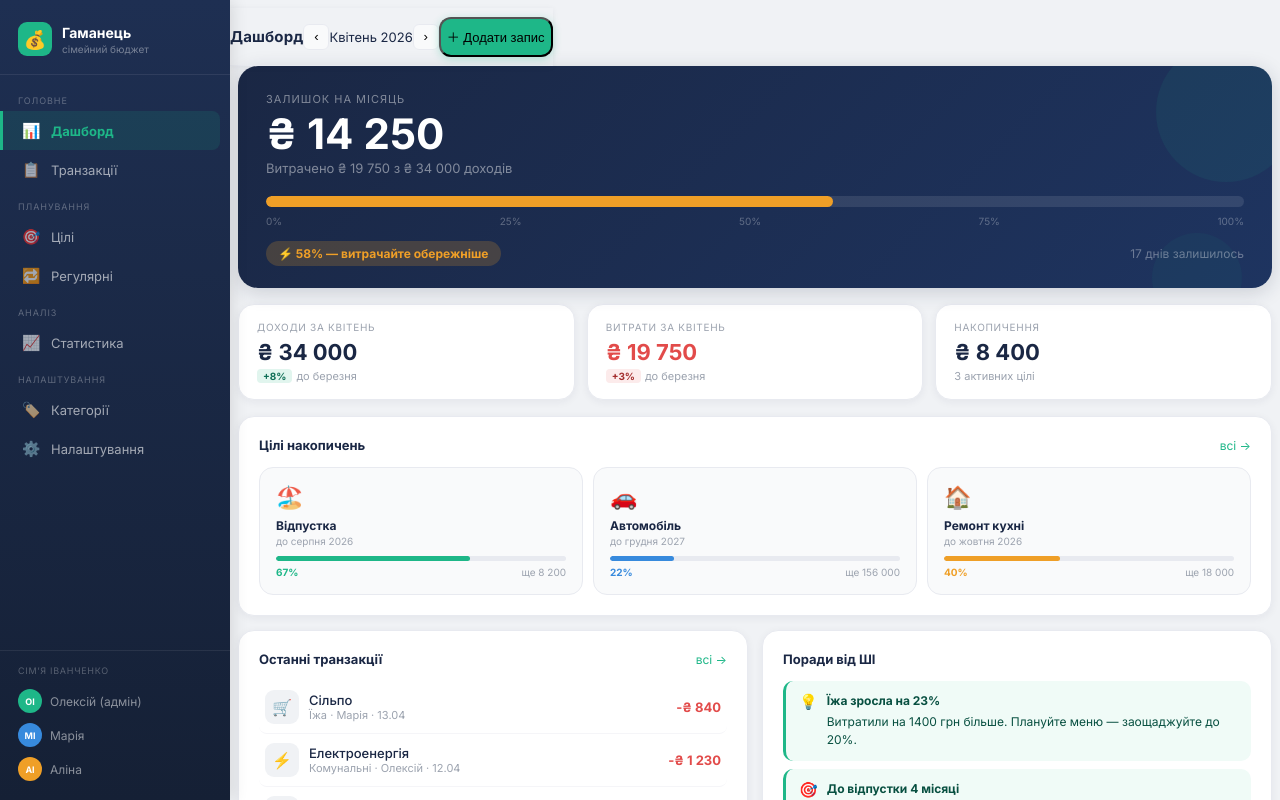
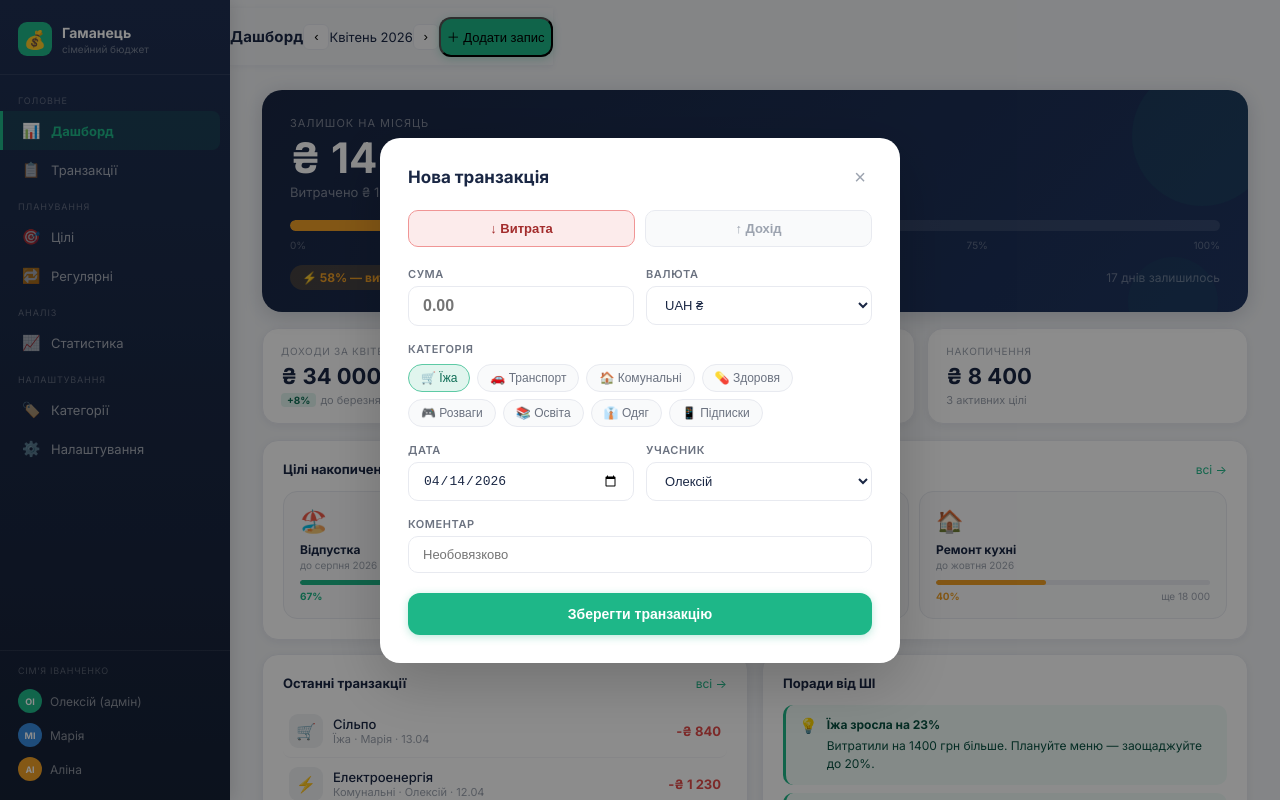
Before and after one commit to Kozova/family-budget, a Next.js app: page / in a window 1280 px wide. Both pictures are taken after a click on the button "＋ Додати запис". Shown: the top 800 px of the page. Built offline with nearby package versions, Linux system fonts and the light colour scheme.

Commit message:
feat: add transaction modal

```diff
--- a/src/app/(dashboard)/layout.tsx
+++ b/src/app/(dashboard)/layout.tsx
@@ -1,50 +1,19 @@
-'use client';
+"use client";
+import { useState } from "react";
+import Sidebar from "@/components/layout/Sidebar";
+import Topbar from "@/components/layout/Topbar";
+import AddTransactionModal from "@/components/AddTransactionModal";
 
-import { useState } from 'react';
-import Sidebar from '@/components/layout/Sidebar';
-import Topbar from '@/components/layout/Topbar';
-
-export default function DashboardLayout({
-  children,
-}: {
-  children: React.ReactNode;
-}) {
-  const [addOpen, setAddOpen] = useState(false);
-
+export default function DashboardLayout({ children }: { children: React.ReactNode }) {
+  const [modalOpen, setModalOpen] = useState(false);
   return (
-    <div className="min-h-screen" style={{ background: '#F0F2F5' }}>
+    <div style={{ minHeight: "100vh", background: "#F0F2F5" }}>
       <Sidebar />
-      <Topbar onAddClick={() => setAddOpen(true)} />
-      <main
-        className="pt-[58px]"
-        style={{ marginLeft: '230px' }}>
-        <div className="p-6">
-          {children}
-        </div>
+      <Topbar onAddClick={() => setModalOpen(true)} />
+      <main style={{ marginLeft: 230, paddingTop: 58 }}>
+        <div style={{ padding: 24 }}>{children}</div>
       </main>
-
-      {/* Модалка "Додати запис" — поки просто заглушка */}
-      {addOpen && (
-        <div
-          className="fixed inset-0 z-50 flex items-center justify-center"
-          style={{ background: 'rgba(0,0,0,0.4)' }}
-          onClick={() => setAddOpen(false)}>
-          <div
-            className="bg-white rounded-[16px] p-6 w-[480px]"
-            style={{ boxShadow: '0 20px 60px rgba(0,0,0,.15)' }}
-            onClick={e => e.stopPropagation()}>
-            <div className="text-[16px] font-bold text-[#1A2744] mb-4">
-              Нова транзакція
-            </div>
-            <p className="text-[13px] text-[#9CA3AF]">Форма буде тут — робимо далі!</p>
-            <button
-              onClick={() => setAddOpen(false)}
-              className="mt-4 text-[13px] text-[#6B7280] hover:text-[#1A2744]">
-              Закрити
-            </button>
-          </div>
-        </div>
-      )}
+      <AddTransactionModal isOpen={modalOpen} onClose={() => setModalOpen(false)} />
     </div>
   );
 }
--- /dev/null
+++ b/src/components/AddTransactionModal.tsx
@@ -0,0 +1,157 @@
+"use client";
+import { useState } from "react";
+
+const expenseCategories = [
+  { emoji: "🛒", name: "Їжа" },
+  { emoji: "🚗", name: "Транспорт" },
+  { emoji: "🏠", name: "Комунальні" },
+  { emoji: "💊", name: "Здоровя" },
+  { emoji: "🎮", name: "Розваги" },
+  { emoji: "📚", name: "Освіта" },
+  { emoji: "👔", name: "Одяг" },
+  { emoji: "📱", name: "Підписки" },
+];
+
+const incomeCategories = [
+  { emoji: "💼", name: "Зарплата" },
+  { emoji: "💻", name: "Фріланс" },
+  { emoji: "🏠", name: "Оренда" },
+  { emoji: "🎁", name: "Подарунок" },
+  { emoji: "💰", name: "Інше" },
+];
+
+const members = ["Олексій", "Марія", "Аліна"];
+
+interface AddTransactionModalProps {
+  isOpen: boolean;
+  onClose: () => void;
+}
+
+export default function AddTransactionModal({ isOpen, onClose }: AddTransactionModalProps) {
+  const [type, setType] = useState<"expense" | "income">("expense");
+  const [selectedCat, setSelectedCat] = useState("Їжа");
+  const [amount, setAmount] = useState("");
+  const [currency, setCurrency] = useState("UAH");
+  const [member, setMember] = useState("Олексій");
+  const [comment, setComment] = useState("");
+  const [date, setDate] = useState(new Date().toISOString().split("T")[0]);
+
+  if (!isOpen) return null;
+
+  const categories = type === "expense" ? expenseCategories : incomeCategories;
+
+  const handleSave = () => {
+    alert("Транзакцію збережено: " + (type === "expense" ? "-" : "+") + amount + " " + currency + " · " + selectedCat);
+    onClose();
+  };
+
+  return (
+    <div
+      onClick={onClose}
+      style={{ position: "fixed", inset: 0, background: "rgba(0,0,0,0.45)", zIndex: 100, display: "flex", alignItems: "center", justifyContent: "center" }}>
+      <div
+        onClick={e => e.stopPropagation()}
+        style={{ background: "#fff", borderRadius: 20, padding: 28, width: 520, maxHeight: "90vh", overflowY: "auto", boxShadow: "0 20px 60px rgba(0,0,0,.2)" }}>
+
+        <div style={{ display: "flex", alignItems: "center", justifyContent: "space-between", marginBottom: 22 }}>
+          <div style={{ fontSize: 17, fontWeight: 700, color: "#1A2744" }}>Нова транзакція</div>
+          <button onClick={onClose} style={{ background: "none", border: "none", fontSize: 20, cursor: "pointer", color: "#9CA3AF", lineHeight: 1 }}>×</button>
+        </div>
+
+        <div style={{ display: "flex", gap: 10, marginBottom: 20 }}>
+          <button
+            onClick={() => { setType("expense"); setSelectedCat("Їжа"); }}
+            style={{ flex: 1, padding: "10px", borderRadius: 10, border: "1.5px solid", fontSize: 13, fontWeight: 700, cursor: "pointer", transition: "all .15s",
+              background: type === "expense" ? "#FCEBEB" : "#F9FAFB",
+              color: type === "expense" ? "#A32D2D" : "#9CA3AF",
+              borderColor: type === "expense" ? "#F09595" : "#E8EAF0" }}>
+            ↓ Витрата
+          </button>
+          <button
+            onClick={() => { setType("income"); setSelectedCat("Зарплата"); }}
+            style={{ flex: 1, padding: "10px", borderRadius: 10, border: "1.5px solid", fontSize: 13, fontWeight: 700, cursor: "pointer", transition: "all .15s",
+              background: type === "income" ? "#E1F5EE" : "#F9FAFB",
+              color: type === "income" ? "#0F6E56" : "#9CA3AF",
+              borderColor: type === "income" ? "#5DCAA5" : "#E8EAF0" }}>
+            ↑ Дохід
+          </button>
+        </div>
+
+        <div style={{ display: "grid", gridTemplateColumns: "1fr 1fr", gap: 12, marginBottom: 16 }}>
+          <div>
+            <div style={{ fontSize: 11, color: "#6B7280", marginBottom: 5, fontWeight: 600, textTransform: "uppercase", letterSpacing: "0.05em" }}>Сума</div>
+            <input
+              type="number"
+              value={amount}
+              onChange={e => setAmount(e.target.value)}
+              placeholder="0.00"
+              style={{ width: "100%", border: "1.5px solid #E8EAF0", borderRadius: 10, padding: "10px 14px", fontSize: 16, fontWeight: 600, outline: "none", color: "#1A2744" }} />
+          </div>
+          <div>
+            <div style={{ fontSize: 11, color: "#6B7280", marginBottom: 5, fontWeight: 600, textTransform: "uppercase", letterSpacing: "0.05em" }}>Валюта</div>
+            <select
+              value={currency}
+              onChange={e => setCurrency(e.target.value)}
+              style={{ width: "100%", border: "1.5px solid #E8EAF0", borderRadius: 10, padding: "10px 14px", fontSize: 13, outline: "none", color: "#1A2744", background: "#fff" }}>
+              <option>UAH ₴</option>
+              <option>USD $</option>
+              <option>EUR €</option>
+            </select>
+          </div>
+        </div>
+
+        <div style={{ marginBottom: 16 }}>
+          <div style={{ fontSize: 11, color: "#6B7280", marginBottom: 8, fontWeight: 600, textTransform: "uppercase", letterSpacing: "0.05em" }}>Категорія</div>
+          <div style={{ display: "flex", flexWrap: "wrap", gap: 7 }}>
+            {categories.map(cat => (
+              <button
+                key={cat.name}
+                onClick={() => setSelectedCat(cat.name)}
+                style={{ padding: "6px 12px", borderRadius: 20, border: "1.5px solid", fontSize: 12, cursor: "pointer", fontWeight: 500, transition: "all .12s", display: "flex", alignItems: "center", gap: 5,
+                  background: selectedCat === cat.name ? "#E1F5EE" : "#F9FAFB",
+                  color: selectedCat === cat.name ? "#0F6E56" : "#6B7280",
+                  borderColor: selectedCat === cat.name ? "#5DCAA5" : "#E8EAF0" }}>
+                {cat.emoji} {cat.name}
+              </button>
+            ))}
+          </div>
+        </div>
+
+        <div style={{ display: "grid", gridTemplateColumns: "1fr 1fr", gap: 12, marginBottom: 16 }}>
+          <div>
+            <div style={{ fontSize: 11, color: "#6B7280", marginBottom: 5, fontWeight: 600, textTransform: "uppercase", letterSpacing: "0.05em" }}>Дата</div>
+            <input
+              type="date"
+              value={date}
+              onChange={e => setDate(e.target.value)}
+              style={{ width: "100%", border: "1.5px solid #E8EAF0", borderRadius: 10, padding: "10px 14px", fontSize: 13, outline: "none", color: "#1A2744" }} />
+          </div>
+          <div>
+            <div style={{ fontSize: 11, color: "#6B7280", marginBottom: 5, fontWeight: 600, textTransform: "uppercase", letterSpacing: "0.05em" }}>Учасник</div>
+            <select
+              value={member}
+              onChange={e => setMember(e.target.value)}
+              style={{ width: "100%", border: "1.5px solid #E8EAF0", borderRadius: 10, padding: "10px 14px", fontSize: 13, outline: "none", color: "#1A2744", background: "#fff" }}>
+              {members.map(m => <option key={m}>{m}</option>)}
+            </select>
+          </div>
+        </div>
+
+        <div style={{ marginBottom: 20 }}>
+          <div style={{ fontSize: 11, color: "#6B7280", marginBottom: 5, fontWeight: 600, textTransform: "uppercase", letterSpacing: "0.05em" }}>Коментар</div>
+          <input
+            value={comment}
+            onChange={e => setComment(e.target.value)}
+            placeholder="Необовязково"
+            style={{ width: "100%", border: "1.5px solid #E8EAF0", borderRadius: 10, padding: "10px 14px", fontSize: 13, outline: "none", color: "#1A2744" }} />
+        </div>
+
+        <button
+          onClick={handleSave}
+          style={{ width: "100%", background: "#1EB788", color: "#fff", border: "none", borderRadius: 12, padding: 13, fontSize: 14, fontWeight: 700, cursor: "pointer", boxShadow: "0 2px 8px rgba(30,183,136,.3)" }}>
+          Зберегти транзакцію
+        </button>
+      </div>
+    </div>
+  );
+}
```
